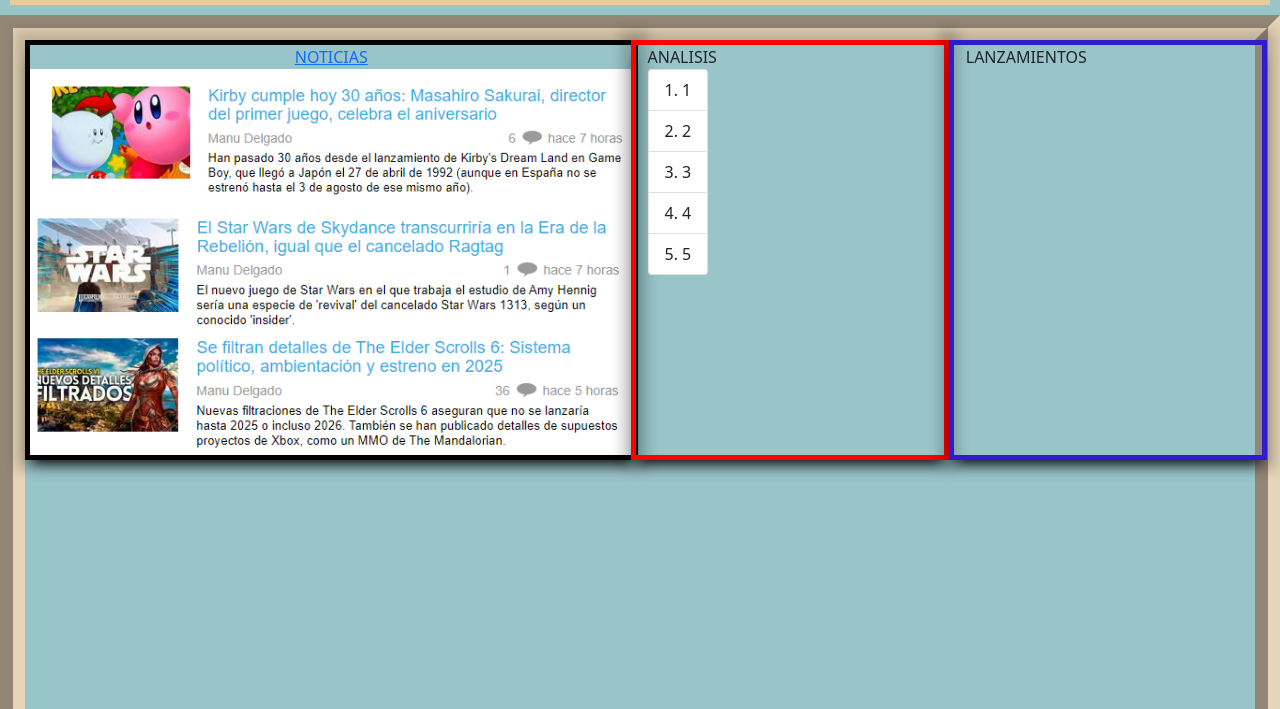
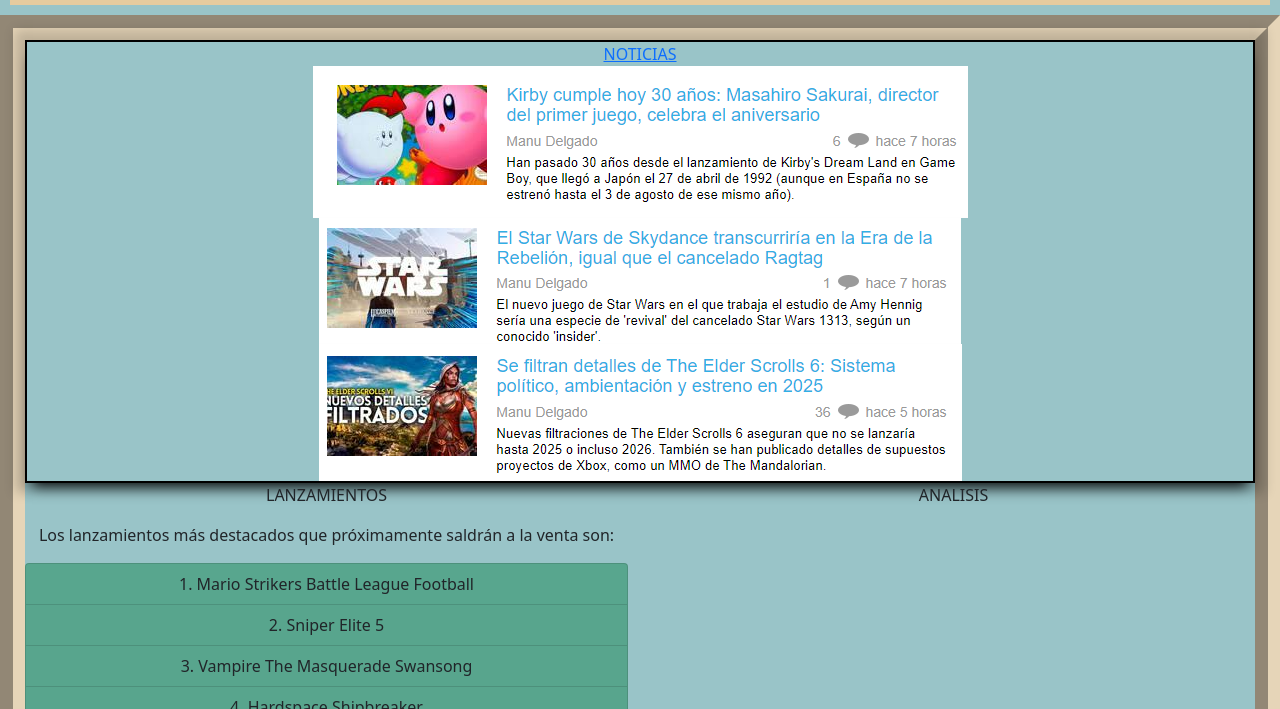
Before and after one commit to JulianTosi/Proyecto-coder-JulianTosi, a plain HTML site: page index.html in a window 1280 px wide. Shown: the part 91-800 px from the top of the page. Drawn offline with nearby package versions, Linux system fonts and the light colour scheme.

Commit message:
cambios generales index

```diff
--- a/index.html
+++ b/index.html
@@ -32,7 +32,7 @@
 
   <main class="fondo__principal">
     <section class="menu__principal">
-      <section class="menu__secciones sec-1">
+      <section class="justify-content-center menu__secciones sec-1">
         <a href="noticias.html"> NOTICIAS </a>
 
         <div class="row">
@@ -51,18 +51,20 @@
         </div>
       </section>
 
-      <section class="row">
+      <section class="row ">
         <div class="col menu__secciones sec-2">
-          ANALISIS
-          <ul class="list-group list-group-numbered">
-            <li class="list-group-item">1</li>
-            <li class="list-group-item">2</li>
-            <li class="list-group-item">3</li>
-            <li class="list-group-item">4</li>
-            <li class="list-group-item">5</li>
+          <p>LANZAMIENTOS</p>
+          <p>Los lanzamientos más destacados que próximamente saldrán a la venta son:</p>
+          <ul class="list-group list-group-numbered justify-content-center lista__lanzamientos">
+            <li class="list-group-item bg-success p-2 text-dark bg-opacity-50">Mario Strikers Battle League Football</li>
+            <li class="list-group-item bg-success p-2 text-dark bg-opacity-50">Sniper Elite 5</li>
+            <li class="list-group-item bg-success p-2 text-dark bg-opacity-50">Vampire The Masquerade Swansong</li>
+            <li class="list-group-item bg-success p-2 text-dark bg-opacity-50">Hardspace Shipbreaker</li>
+            <li class="list-group-item bg-success p-2 text-dark bg-opacity-50">The Quarry</li>
+
           </ul>
         </div>
-        <div class="col menu__secciones sec-3">LANZAMIENTOS</div>
+        <div class="col justify-content-center menu__secciones sec-3">ANALISIS</div>
       </section>
     </section>
   </main>
--- a/style.css
+++ b/style.css
@@ -3,16 +3,14 @@
   padding: 0px;
 }
 
-
 .fondo__principal {
-
   border-style: groove;
   border-color: #e6d5b8;
   border-width: 25px;
-  background-color:  #99c4c8;
+  background-color: #99c4c8;
 }
 
-.fondo__navegable{
+.fondo__navegable {
   background: linear-gradient(
     180deg,
     rgba(104, 167, 173, 1) 29%,
@@ -22,43 +20,30 @@
   border: 10px solid #99c4c8;
 }
 
-
 /* pagina principal index*/
 .menu__principal {
-  display: grid;
-  grid-template-columns: 1fr 1fr;
-  grid-template-rows: 1fr 1fr;
-  row-gap: 5px;
-  column-gap: 5px;
+  text-align: center;
 }
 
 .menu__secciones {
-  -webkit-box-shadow: 0px 10px 13px -7px #000000,
-    0px 0px 11px 10px rgba(0, 0, 0, 0.17);
-  box-shadow: 0px 10px 13px -7px #000000, 0px 0px 11px 10px rgba(0, 0, 0, 0.17);
+
 }
 
 .sec-1 {
-  align-items: center;
-  border: solid black 5px;
-  text-align: center;
+  border: solid black 2px;
+  -webkit-box-shadow: 0px 10px 13px -7px #000000,
+  0px 0px 11px 10px rgba(0, 0, 0, 0.17);
+box-shadow: 0px 10px 13px -7px #000000, 0px 0px 11px 10px rgba(0, 0, 0, 0.17);
+}
+.lista__lanzamientos {
 
 }
 
-.sec-2 {
-  border: solid red 5px;
-  justify-items: left;
-}
+.sec-3 {
 
-.sec-3 {
-  border: solid rgb(46, 28, 205) 5px;
-  justify-items: right;
 }
 
 /* pagina principal index*/
-
-
-
 
 /*FOOTER INICIO*/
 .pie__principal {
@@ -75,7 +60,6 @@
     rgba(153, 196, 200, 1) 49%,
     rgba(229, 203, 159, 1) 77%
   );
-
 }
 
 .redes__sociales {
@@ -88,13 +72,9 @@
 
 /*FOOTER FINAL*/
 
+/*pagina principal lanzamientos*/
 
 /*pagina principal lanzamientos*/
-
-
-
-/*pagina principal lanzamientos*/
-
 
 /*ANIMACIONES*/
 
@@ -111,7 +91,7 @@
 }
 
 .noticia__2:hover {
-  animation: shake-horizontal 0.8s cubic-bezier(0.455, 0.030, 0.515, 0.955) both;
+  animation: shake-horizontal 0.8s cubic-bezier(0.455, 0.03, 0.515, 0.955) both;
 }
 @keyframes shake-horizontal {
   0%,
@@ -137,8 +117,8 @@
   }
 }
 
-.noticia__3:hover{
-  animation: scale-out-center 0.5s cubic-bezier(0.550, 0.085, 0.680, 0.530) both;
+.noticia__3:hover {
+  animation: scale-out-center 0.5s cubic-bezier(0.55, 0.085, 0.68, 0.53) both;
 }
 @keyframes scale-out-center {
   0% {
@@ -152,7 +132,6 @@
 }
 /*ANIMACIONES*/
 
-
 /*mobile*/
 @media screen and (max-width: 450px) {
 }
```
